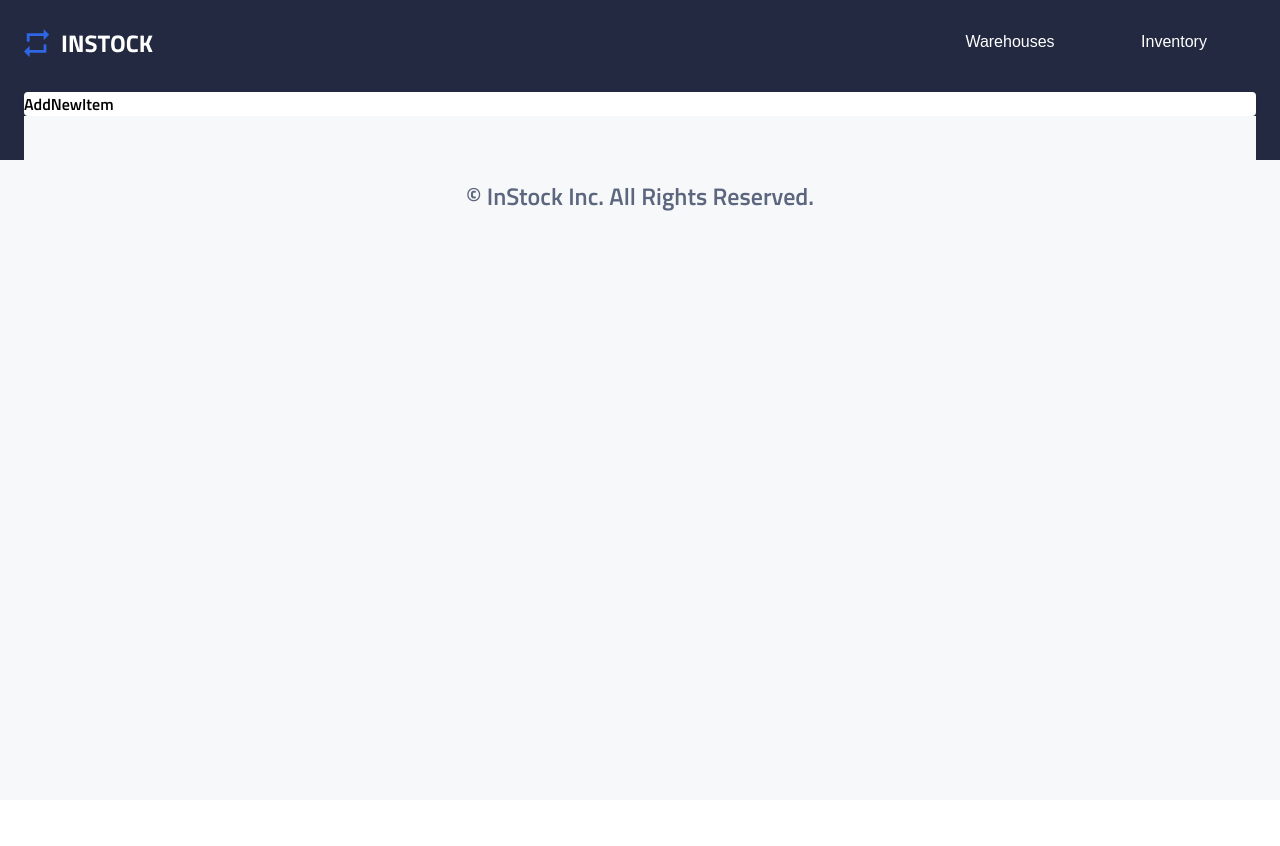
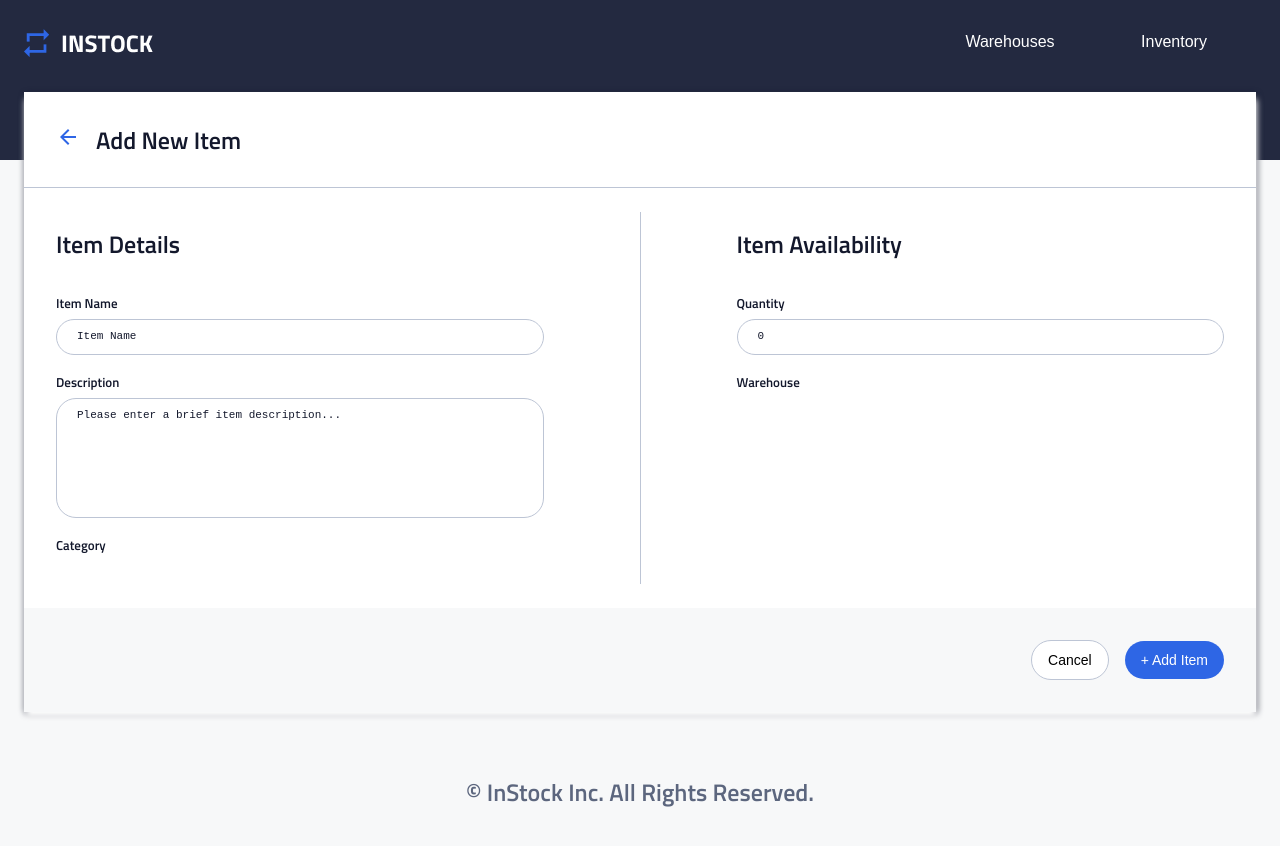
Before and after one commit to ariadnatoledo/dashing-doves-instock, a React (Vite) app: page /inventory/add-new in a window 1280 px wide. Shown: the top 846 px of the page. Before the commit the page ends 800 px from the top, so only its background shows below. Built offline with nearby package versions, Linux system fonts and the light colour scheme.

Commit message:
create add item form skeleton

```diff
--- a/src/components/AddNewItem/AddNewItem.jsx
+++ b/src/components/AddNewItem/AddNewItem.jsx
@@ -1,8 +1,43 @@
 import "./AddNewItem.scss";
+import ComponentHeader from "../ComponentHeader/ComponentHeader";
+import SaveCancelAddButton from "../SaveCancelAddButton/SaveCancelAddButton";
 
 function AddNewItem() {
   return (
-    <div>AddNewItem</div>
+    <form className='addNewItem-form'>
+                <ComponentHeader navigateTo="/inventory" text="Add New Item"   />
+                <section className='addNewItem'>
+                    <div className='itemDetails'>
+
+
+                        <h2 className='itemDetails-title'>Item Details</h2>
+
+                        <label className='itemDetails-label'>Item Name</label>
+                        <textarea className='itemDetails-input' name='itemName' placeholder='Item Name' required></textarea>
+
+                        <label className='itemDetails-label'> Description </label>
+                        <textarea className='itemDetails-input itemDetails-input--description' name='itemDescription' placeholder='Please enter a brief item description...' required></textarea>
+
+                        <label className='itemDetails-label'>Category</label>
+                        {/* <textarea className='itemDetails-city-input' name='warehouseCity' placeholder='Please Select' required></textarea> */}
+
+                    </div>
+                    <div className='border'></div>
+                    <div className='itemAvailability'>
+                        <h2 className='itemAvailability-title'> Item Availability </h2>
+
+                        <label className='itemAvailability-label'>Quantity</label>
+                        <textarea className='itemAvailability-input' name='itemQuantity' placeholder='0' required></textarea>
+
+                        <label className='itemAvailability-label'>Warehouse</label>
+                        {/* <textarea className='itemAvailability-phone-input' name='contactPhone' placeholder='Please Select' required></textarea> */}
+
+                    </div>
+                </section>
+
+
+                <SaveCancelAddButton showAddWarehouse={false} showAddItem={true} navigateTo={`/inventory`} />
+            </form>
   )
 }
 
--- a/src/components/AddNewItem/AddNewItem.scss
+++ b/src/components/AddNewItem/AddNewItem.scss
@@ -3,3 +3,89 @@
 @use "../../styles/partials/typography" as *;
 @use "../../styles/partials/variables" as *;
 @use "../Header/Header.scss" as *;
+
+// .addNewWarehouseDetails {
+//   @include tablet {
+//     padding: 0 2rem;
+//   }
+
+//   @include desktop {
+//     padding: 0 4rem;
+//   }
+// }
+
+.addNewItem-form {
+  position: relative;
+  @include flex-values(column, unset, center);
+  box-shadow: 1px 6px 6px $color-primary-white, 1px 2px 6px $color-primary-black;
+  border-radius: 0.25rem;
+  background-color: $color-primary-white;
+  width: 100%;
+}
+
+.addNewItem {
+  padding-bottom: 1.5rem;
+  background-color: $color-primary-white;
+  width: 100%;
+  display: flex;
+  flex-direction: column;
+
+  @include tablet {
+    flex-direction: row;
+    justify-content: space-between;
+    gap: 4rem;
+  }
+}
+
+.border {
+  border-bottom: 1px solid $color-secondary-cloud;
+
+  @include tablet {
+    border-right: 1px solid $color-secondary-cloud;
+    margin-top: 1.5rem;
+  }
+}
+.itemDetails,
+.itemAvailability {
+  padding: 1.5rem 2rem;
+  display: flex;
+  flex-direction: column;
+  @include tablet {
+    width: 100%;
+  }
+  &-label {
+    color: $color-primary-black;
+    font-weight: 600;
+    font-size: 13px;
+    line-height: 22px;
+    padding-bottom: 0.3rem;
+    padding-top: 1rem;
+  }
+
+  &-input {
+    display: flex;
+    border-color: $color-secondary-cloud;
+    height: 2.25rem;
+    padding: 0.625rem 0 0 1.25rem;
+    border-radius: 20px;
+    color: $color-primary-black;
+    resize: none;
+
+    &--description {
+        height: 7.5rem;
+      }
+
+    &::placeholder {
+      color: $color-primary-black;
+      font-weight: 400;
+      font-size: 11px;
+    }
+
+    &:focus {
+      outline: none;
+      border-color: $color-primary-indigo;
+    }
+  }
+
+
+}
```
